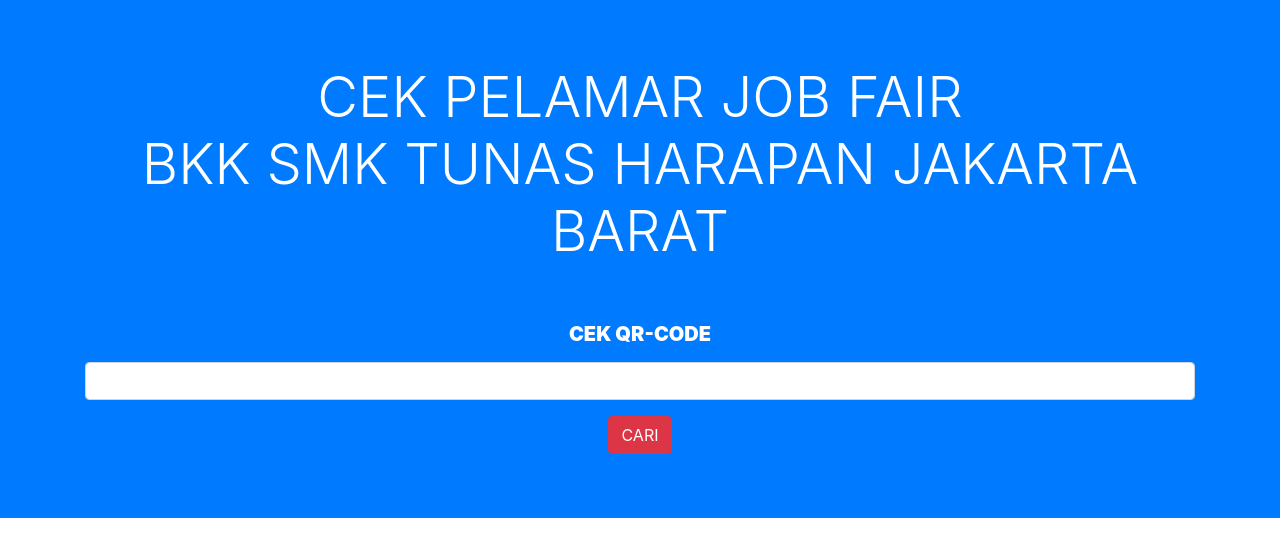
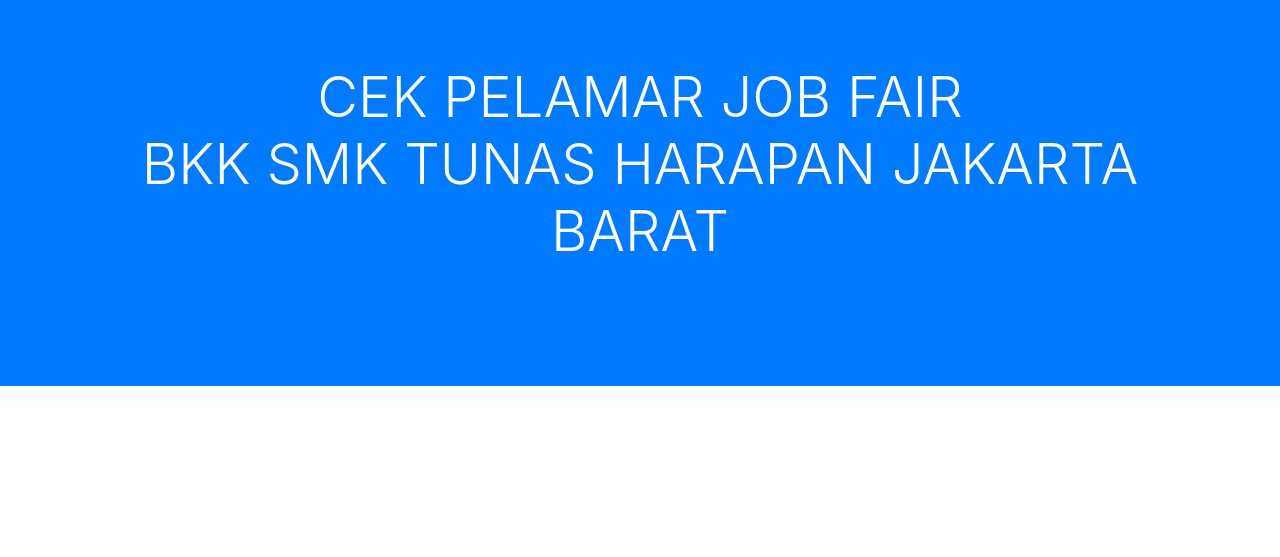
Before and after one commit to lancestrom/jobfair-client, a CodeIgniter app: page /database/ in a window 1280 px wide. Shown: the top 557 px of the page. Run offline with CodeIgniter, Linux system fonts and the light colour scheme.

Commit message:
MVC PUBLISH

```diff
--- a/application/views/cek_absen_id.php
+++ b/application/views/cek_absen_id.php
@@ -50,7 +50,7 @@
             <div class="form-group">
                 <input type="text" class="form-control" value="<?= $pelamar['id_pelamar_perusahaan']; ?>" name="id_pelamar_perusahaan" hidden>
             </div>
-            <!-- <button type="submit" class="btn btn-primary text-uppercase font-weight-bolder">ABSEN</button> -->
+            <button type="submit" class="btn btn-primary text-uppercase font-weight-bolder">ABSEN</button>
         </form>
     </div>
 
--- a/application/views/tampilan_cek_absen.php
+++ b/application/views/tampilan_cek_absen.php
@@ -23,7 +23,7 @@
             <h1 class="display-4 text-white">cek pelamar job fair <br> bkk smk tunas harapan jakarta barat</h1>
             <div class="row">
                 <div class="col-md mt-5">
-                    <form method="get" action="<? base_url() ?>Cek_absen/cek_qrcode">
+                    <!-- <form method="get" action="<? base_url() ?>Cek_absen/cek_qrcode">
                         <div class="form-group">
                             <label>
                                 <h5 class="text-center text-uppercase font-weight-bolder text-white">
@@ -33,7 +33,7 @@
                             <input type="text" class="form-control" name="id_pelamar">
                         </div>
                         <button type="submit" class="btn btn-danger">CARI</button>
-                    </form>
+                    </form> -->
                 </div>
             </div>
         </div>
```
